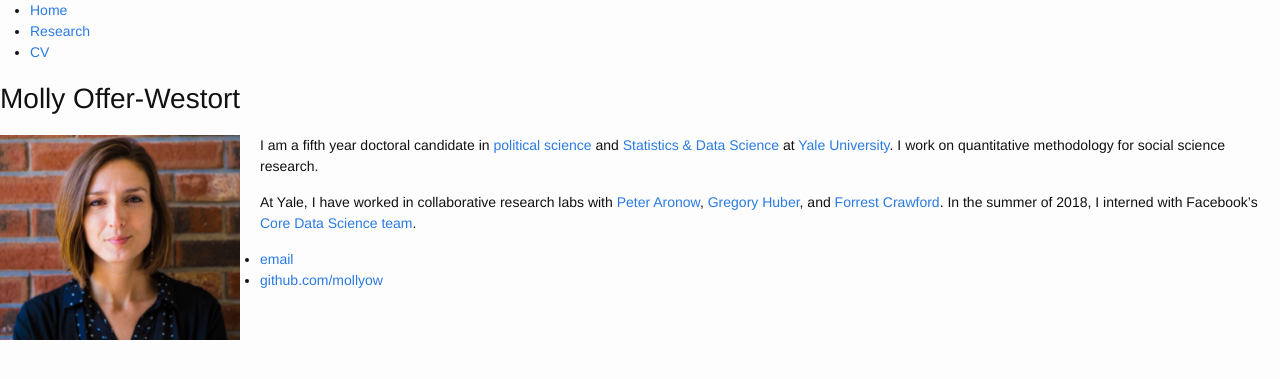
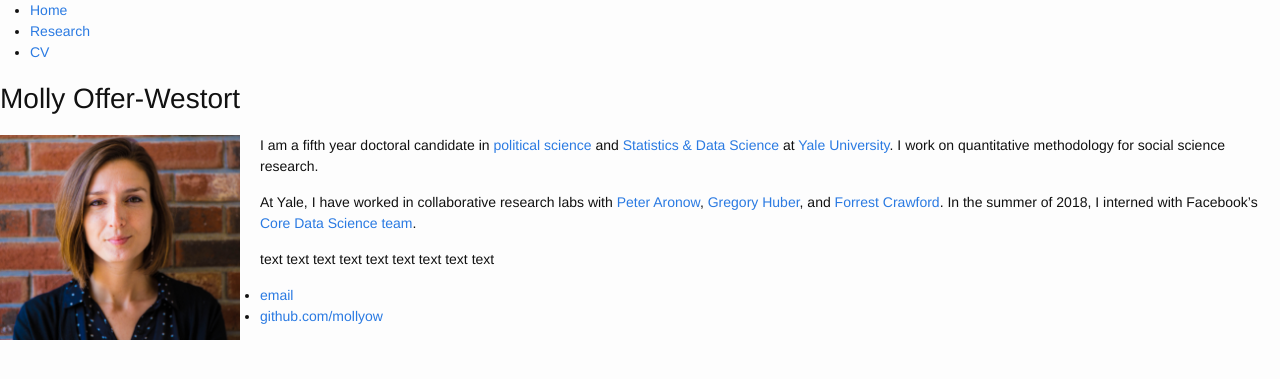
Before and after one commit to mollyow/mollyow.github.io, a Jekyll site: the page built from index.markdown, in a window 1280 px wide. Shown: the top 379 px of the page. Built offline with Jekyll 4.4.1, drawn with Linux system fonts in a browser that asks for light colours.

Commit message:
Update index.markdown

```diff
--- a/index.markdown
+++ b/index.markdown
@@ -9,3 +9,7 @@ I am a fifth year doctoral candidate in [political science](http://politicalscie
 I work on quantitative methodology for social science research.
 
 At Yale, I have worked in collaborative research labs with [Peter Aronow](http://aronow.research.yale.edu/), [Gregory Huber](http://huber.research.yale.edu/gspd.html), and [Forrest Crawford](http://www.crawfordlab.io/people/). In the summer of 2018, I interned with Facebook's [Core Data Science team](https://research.fb.com/category/data-science/).
+
+text text text
+text text text
+text text text
```
